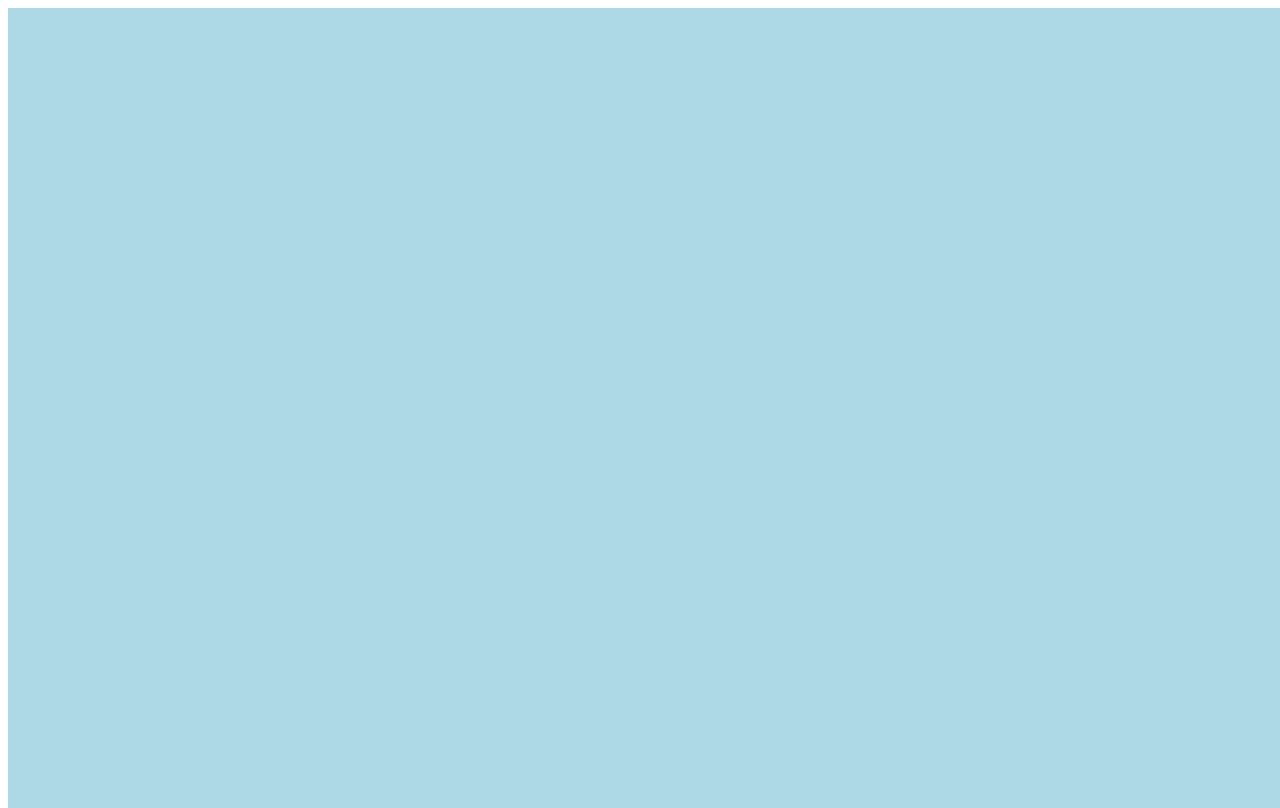
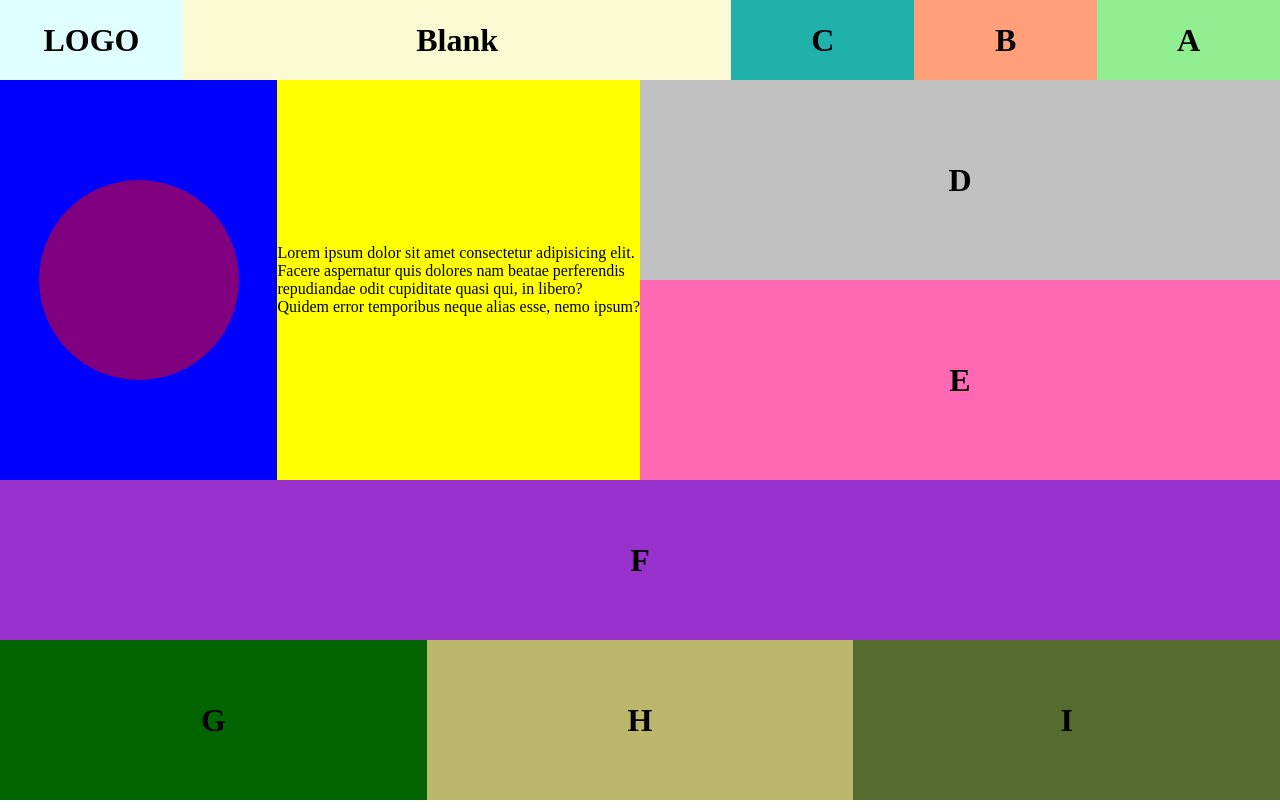
Before and after one commit to tayyabsiddiqui19/WEB_Bootcamp, a plain HTML site: page Lectures/Week3/Day1/Layout02/index.html in a window 1280 px wide. Drawn offline with Linux system fonts and the light colour scheme.

Commit message:
Layout02 Done

```diff
--- a/Lectures/Week3/Day1/Layout02/index.html
+++ b/Lectures/Week3/Day1/Layout02/index.html
@@ -1,23 +1,73 @@
 <!DOCTYPE html>
 <html lang="en">
-<head>
-    <meta charset="UTF-8">
-    <meta name="viewport" content="width=device-width, initial-scale=1.0">
-    <meta http-equiv="X-UA-Compatible" content="ie=edge">
-    <title>Document</title>
-    <link rel="stylesheet" href="main.css">
-</head>
-<body>
+  <head>
+    <meta charset="UTF-8" />
+    <meta name="viewport" content="width=device-width, initial-scale=1.0" />
+    <meta http-equiv="X-UA-Compatible" content="ie=edge" />
+    <title>Layout02</title>
+    <link rel="stylesheet" href="main.css" />
+  </head>
+  <body>
     <div class="container">
-        <!-- .row1*4 -->
-        <div class="row1"></div>
-        <div class="row2"></div>
-        <div class="row3"></div>
-        <div class="row4"></div>
+      <div class="row1">
+        <div class="row1c1 flexProperty">
+          <h1>LOGO</h1>
+        </div>
+        <div class="row1c2 flexProperty">
+          <h1>Blank</h1>
+        </div>
+        <div class="row1c3 flexProperty">
+          <h1>A</h1>
+        </div>
+        <div class="row1c4 flexProperty">
+          <h1>B</h1>
+        </div>
+        <div class="row1c5 flexProperty">
+          <h1>C</h1>
+        </div>
+      </div>
+      <!-- Row 2 -->
+      <div class="row2">
+        <div class="row2c1">
+          <!-- CircleWrapper & Text Wrapper -->
+          <div class="circleWrapper flexProperty">
+            <!-- CircleWrapper -->
+            <div class="circle"></div>
+          </div>
+          <div class="textWrapper flexProperty">
+            <!-- TextWrapper -->
+            <p>
+              Lorem ipsum dolor sit amet consectetur adipisicing elit. <br />
+              Facere aspernatur quis dolores nam beatae perferendis <br />
+              repudiandae odit cupiditate quasi qui, in libero? <br />
+              Quidem error temporibus neque alias esse, nemo ipsum?
+            </p>
+          </div>
+        </div>
 
-
-
+        <div class="row2c2">
+          <div class="row2c2r1 flexProperty">
+            <h1>D</h1>
+          </div>
+          <div class="row2c2r2 flexProperty">
+            <h1>E</h1>
+          </div>
+        </div>
+      </div>
+      <div class="row3 flexProperty">
+        <h1>F</h1>
+      </div>
+      <div class="row4">
+        <div class="row4c1 flexProperty">
+          <h1>G</h1>
+        </div>
+        <div class="row4c2 flexProperty">
+          <h1>H</h1>
+        </div>
+        <div class="row4c3 flexProperty">
+          <h1>I</h1>
+        </div>
+      </div>
     </div>
-
-</body>
+  </body>
 </html>
--- a/Lectures/Week3/Day1/Layout02/main.css
+++ b/Lectures/Week3/Day1/Layout02/main.css
@@ -1,10 +1,104 @@
-*{
-    padding: 0;
-    width: 0;
-    height: 0;
+* {
+  padding: 0;
+  margin: 0;
+  border: 0;
 }
 .container {
-    width: 100vw;
-    height: 100vh;
-    background: lightblue
+  width: 100vw;
+  height: 100vh;
+  background: lightcoral;
 }
+.flexProperty {
+  display: flex;
+  justify-content: center;
+  align-items: center;
+}
+.row1 {
+  background: lightblue;
+  height: 10%;
+  display: flex;
+}
+.row1c1 {
+  flex: 1;
+  background: lightcyan;
+}
+.row1c2 {
+  flex: 3;
+  background: lightgoldenrodyellow;
+}
+.row1c3 {
+  flex: 1;
+  background: lightgreen;
+  order: 3;
+}
+.row1c4 {
+  flex: 1;
+  background: lightsalmon;
+  order: 2;
+}
+.row1c5 {
+  flex: 1;
+  background: lightseagreen;
+  order: 1;
+}
+.row2 {
+  display: flex;
+  height: 50%;
+  background: lightsteelblue;
+}
+.row2c1 {
+  flex: 1;
+  background: yellow;
+  display: flex;
+}
+.circleWrapper {
+  flex: 1;
+  background: blue;
+}
+.circle {
+  width: 200px;
+  height: 200px;
+  background: purple;
+  border-radius: 50%;
+}
+.contentWrapper {
+  flex: 1;
+  background: brown;
+  color: white;
+}
+.row2c2 {
+  flex: 1;
+  background: firebrick;
+  display: flex;
+  flex-flow: column;
+}
+.row2c2r1 {
+  flex: 1;
+  background: silver;
+}
+.row2c2r2 {
+  flex: 1;
+  background: hotpink;
+}
+.row3 {
+  height: 20%;
+  background: darkorchid;
+}
+.row4 {
+  display: flex;
+  height: 20%;
+  background: lime;
+}
+.row4c1 {
+  flex: 1;
+  background: darkgreen;
+}
+
+.row4c2 {
+  flex: 1;
+  background: darkkhaki;
+}
+.row4c3 {
+  flex: 1;
+  background: darkolivegreen;
+}
```
